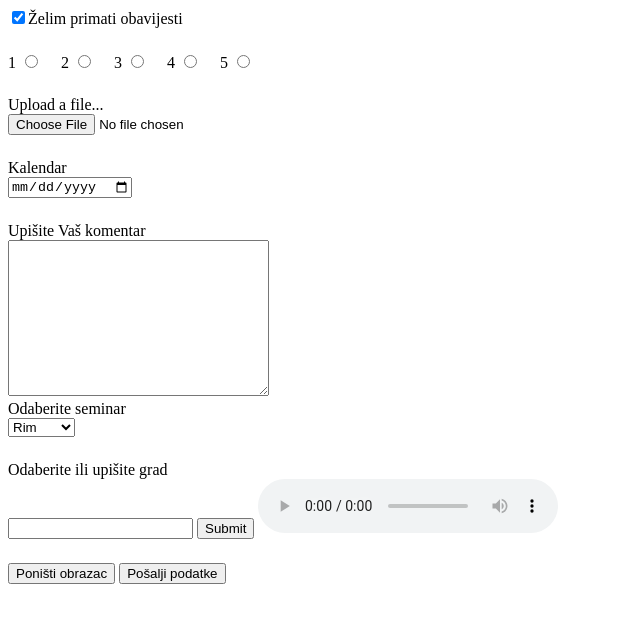
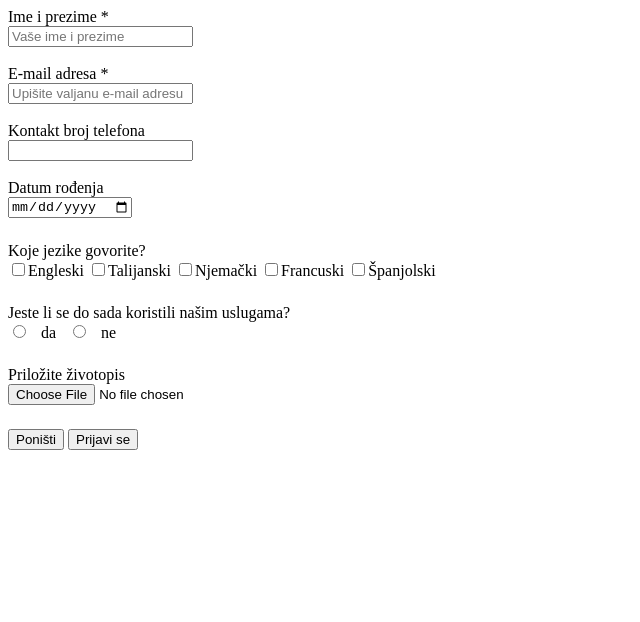
Before and after one commit to stjepka/HTML, a plain HTML site: page index.html in a window 1280 px wide. Shown: the whole page, without its empty margins (0-640 px from the left). Drawn offline with Linux system fonts and the light colour scheme.

```diff
--- a/index.html
+++ b/index.html
@@ -13,113 +13,109 @@
     <main>
       <!--glavni line za obrasce-->
       <form action="" method="post" class="form">
-      <div class="form__row">
-        <label for="newsletter" class="form__label">
+        <div class="nameAndSurname">
+          <label for="nameAndSurname" class="form__label"
+            >Ime i prezime *</label
+          >
           <input
-            type="checkbox"
-            class="form__input"
-            id="newsletter"
-            name="newsletter"
-            checked
-          />Želim primati obavijesti</label
-        >
-      </div>
-      <div class="form__row form__row_radio">
-        <div class="form__option">
-          <label for="ocjena1" class="form__label form_label_inline">1</label>
-          <input
-            type="radio"
-            class="form__input"
-            id="ocjena1"
-            name="ocjena"
-            value="1"
+            type="text"
+            id="nameAndSurname"
+            name="nameAndSurname"
+            placeholder="Vaše ime i prezime"
+            required
           />
         </div>
-        <div class="form__option">
-          <label for="ocjena2" class="form__label form_label_inline">2</label>
+        <br />
+        <div class="email">
+          <label for="email" class="form__label">E-mail adresa *</label>
           <input
-            type="radio"
-            class="form__input"
-            id="ocjena2"
-            name="ocjena"
-            value="2"
+            type="text"
+            id="email"
+            name="email"
+            placeholder="Upišite valjanu e-mail adresu"
+            required
           />
         </div>
-        <div class="form__option">
-          <label for="ocjena3" class="form__label form_label_inline">3</label>
+        <br />
+        <div class="tel">
+          <label for="tel" class="form__label">Kontakt broj telefona</label>
           <input
-            type="radio"
-            class="form__input"
-            id="ocjena3"
-            name="ocjena"
-            value="3"
+            type="text"
+            id="tel"
+            name="tel"
+            pattern="[0-9]{3}-[0-9]{3}-[0-9]{4}"
           />
         </div>
-        <div class="form__option">
-          <label for="ocjena4" class="form__label form_label_inline">4</label>
-          <input
-            type="radio"
-            class="form__input"
-            id="ocjena4"
-            name="ocjena"
-            value="4"
-          />
+        <br />
+
+        <div class="form__row">
+          <label for="calendar" class="form__label">Datum rođenja</label>
+          <input type="date" class="form__input" id="date" name="date" />
         </div>
-        <div class="form__option">
-          <label for="ocjena5" class="form__label form_label_inline">5</label>
-          <input
-            type="radio"
-            class="form__input"
-            id="ocjena5"
-            name="ocjena"
-            value="5"
-          />
+
+        <div class="form__row">
+          <p class="form_paragraph">
+            Koje jezike govorite?<br />
+            <label for="language1" class="language1">
+              <input
+                type="checkbox"
+                class="form__label_inline"
+                id="language1"
+                name="language"
+              />Engleski</label
+            >
+            <label for="language2" class="language2">
+              <input
+                type="checkbox"
+                class="form__label_inline"
+                id="language2"
+                name="language"
+              />Talijanski</label
+            >
+            <label for="language3" class="language3">
+              <input
+                type="checkbox"
+                class="form__label_inline"
+                id="language3"
+                name="language"
+              />Njemački</label
+            >
+            <label for="language4" class="language4">
+              <input
+                type="checkbox"
+                class="form__label_inline"
+                id="language4"
+                name="language"
+              />Francuski</label
+            >
+            <label for="language5" class="language5">
+              <input
+                type="checkbox"
+                class="form__label_inline"
+                id="language5"
+                name="language"
+              />Španjolski</label
+            >
+          </p>
         </div>
-      </div>
-      <div class="form__row">
-        <label for="upload" class="form__label">Upload a file...</label>
-        <input type="file" class="form__input" id="upload" name="upload" />
-      </div>
-      <div class="form__row">
-        <label for="calendar" class="form__label">Kalendar</label>
-        <input type="date" class="form__input" id="date" name="date" />
-      </div>
-      <div class="komentar">
-        <label for="text" class="form__label">Upišite Vaš komentar</label>
-        <textarea name="text" id="text" cols="30" rows="10"></textarea>
-      </div>
-<!--padajući izbornik-->
-      <div class="form__row">
-        <label for="seminar" class="form__label">Odaberite seminar</label>
-        <select name="seminar" id="seminar" class="form__input">
-          <option value="option1">Rim</option>
-          <option value="option2">Pariz</option>
-          <option value="option3">London</option>
-        </select>
-      </div>
-<!--upisivanje s mogućim padajućim izbornikom-->
-      <div class="form__row">
-        <label for="gradovi" class="form__label"
-          >Odaberite ili upišite grad</label
-        >
-        <input list="gradovi" name="gradovi" />
-        <datalist id="gradovi">
-          <option value="Rim"></option>
-          <option value="Pariz"></option>
-          <option value="London"></option>
-        </datalist>
-
-        <input type="submit" />
-        <audio type="audio/mpeg" src="Anica  Kninska Kraljica.mp3" controls id="anica"></audio>
-
-      </div>
-
-
-      <button type="reset">Poništi obrazac</button>
-      <button>Pošalji podatke</button>
+        <div class="form__row">
+          <p class="form_paragraph">
+            Jeste li se do sada koristili našim uslugama?<br />
+            <input type="radio" id="da" name="opcija" />
+              <label for="da" class="form__label_inline">da</label>
+            <input type="radio" id="ne" name="opcija" />
+            <label for="css" class="form_label_inline">ne</label>
+          </p>
+        </div>
+        <div class="form__row">
+          <label for="upload" class="form__label">Priložite životopis</label>
+          <input type="file" class="form__input" id="upload" name="upload" />
+        </div>
+        <button type="reset">Poništi</button>
+        <button type="button" onclick="handleSubmit()">Prijavi se</button>
+      </form>
     </main>
     <footer></footer>
-  </form>
   </body>
   <script src="script.js"></script>
 </html>
--- a/script.js
+++ b/script.js
@@ -1,5 +1,8 @@
-var audioElement = document.getElementById("audio-player");
+function handleSubmit() {
+  const nameAndSurname = document.getElementById("nameAndSurname").value;
+  const email = document.getElementById("email").value;
+  const tel = document.getElementById("tel").value;
+  const date = document.getElementById("date").value;
 
-function playAudio() {
-  audioElement.play();
+  console.log([nameAndSurname, email, tel, date]);
 }
--- a/style.css
+++ b/style.css
@@ -13,7 +13,7 @@
 .form__input::placeholder {
   color: rgb(142, 167, 167);
 }
-.form_label_inline {
+.form__label_inline {
   display: inline;
 }
 .form__row_radio {
```
